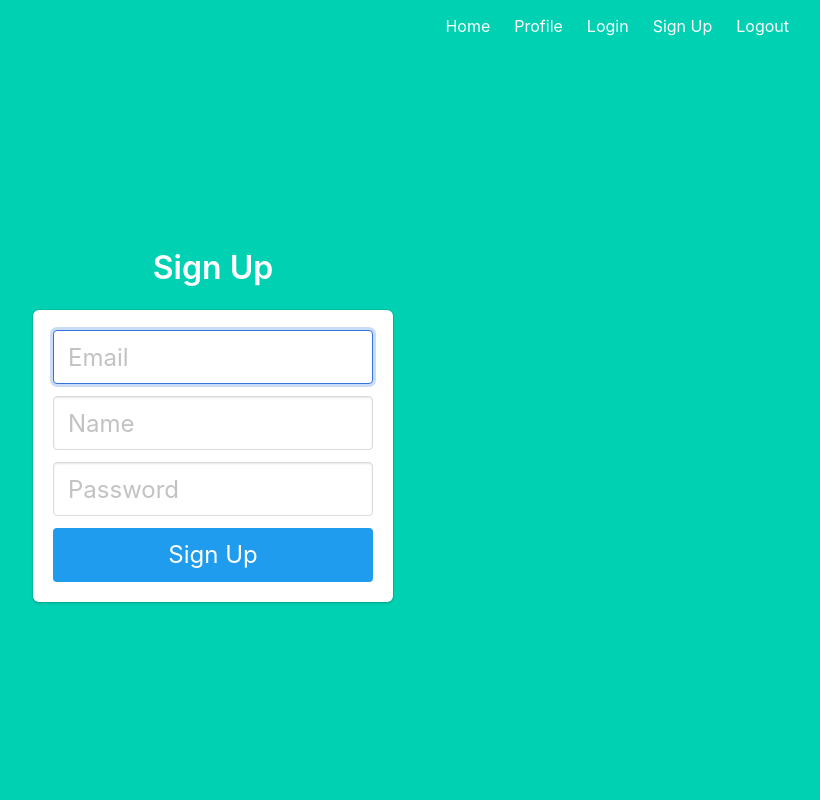
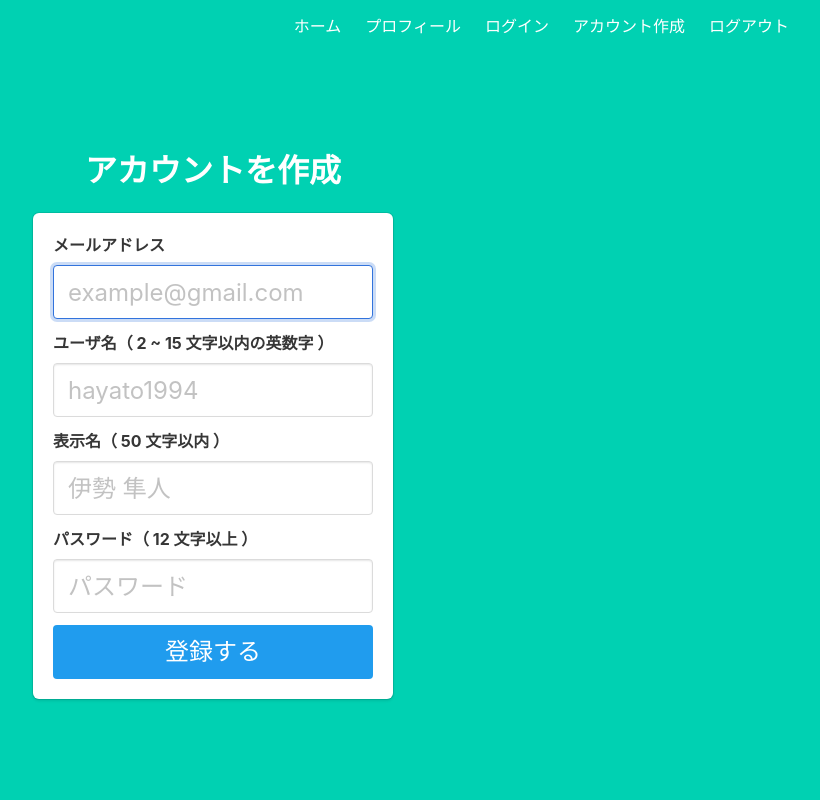
Before and after one commit to hayatoise/sample-flask-login, a Flask app: page /signup in a window 1280 px wide. Shown: the whole page, without its empty margins (427-1247 px from the left). Run offline with Flask 2, Linux system fonts and the light colour scheme; parts of the project's set-up code (start-up, migrations or seed data) failed here and were passed over.

Commit message:
feat: アカウント作成機能を作成

```diff
--- a/application/auth.py
+++ b/application/auth.py
@@ -1,4 +1,10 @@
-from flask import Blueprint, render_template
+from typing import Text
+
+from flask import Blueprint, render_template, redirect, url_for, request, flash
+from werkzeug.security import generate_password_hash, check_password_hash
+
+from application.models import User
+from application.database import db
 
 auth = Blueprint('auth', __name__)
 
@@ -8,9 +14,75 @@ def login():
     return render_template('login.html')
 
 
-@auth.route('/signup')
-def signup():
+@auth.route('/signup', methods=['GET'])
+def signup() -> Text:
     return render_template('signup.html')
+
+
+@auth.route('/signup', methods=['POST'])
+def signup_post() -> Text:
+    name = request.form.get('name')
+    display_name = request.form.get('display_name')
+    email = request.form.get('email')
+    password = request.form.get('password')
+
+    # フォームの空欄を確認
+    if name == '' or display_name == '' or email == '' or password == '':
+        flash('ユーザ名、表示名、メールアドレスまたはパスワードが空欄です')
+        return redirect(url_for('auth.signup'))
+
+    # メールアドレスの重複を確認
+    user_by_email = User.query.filter_by(email=email).first()
+    if user_by_email:
+        flash('このメールアドレスは既に使われています')
+        return redirect(url_for('auth.signup'))
+
+    # ユーザ名の重複を確認
+    user_by_name = User.query.filter_by(name=name).first()
+    if user_by_name:
+        flash('このユーザ名は既に使われています')
+        return redirect(url_for('auth.signup'))
+
+    # ユーザ名は 2 ~ 15 文字以内
+    if not 2 <= len(name) <= 15:
+        flash('ユーザ名は 2 ~ 15 文字以内にして下さい')
+        return redirect(url_for('auth.signup'))
+
+    # ユーザ名は英数字のみ
+    if name.isalnum() is True:
+        name = request.form.get('name').lower()
+    else:
+        flash('ユーザ名は英数字のみにして下さい')
+
+    # 表示名は 50 文字以内
+    if not 1 <= len(display_name) <= 50:
+        flash('表示名は 50 文字以内にして下さい')
+        return redirect(url_for('auth.signup'))
+
+    # メールアドレスは 6 ~ 254 文字以内
+    if not 6 <= len(email) <= 254:
+        flash('メールアドレスは 6 ~ 254 文字以内にして下さい')
+        return redirect(url_for('auth.signup'))
+
+    # パスワードの長さは 12 文字以上
+    if not 12 <= len(password):
+        flash('パスワードは 12 文字以上にして下さい')
+        return redirect(url_for('auth.signup'))
+
+    hashed_password = generate_password_hash(password, method='sha256')
+
+    new_user = User(name=name, display_name=display_name, email=email, password=hashed_password)
+
+    try:
+        db.session.add(new_user)
+        db.session.commit()
+    except Exception:
+        db.session.rollback()
+        raise
+    finally:
+        db.session.close()
+
+    return redirect(url_for('auth.login'))
 
 
 @auth.route('/logout')
--- a/application/config.py
+++ b/application/config.py
@@ -4,6 +4,7 @@ import os
 class DevelopmentConfig:
     # Flask
     DEBUG = True
+    SECRET_KEY = os.urandom(24)
 
     # SQLAlchemy
     SQLALCHEMY_DATABASE_URI = 'mysql+pymysql://{user}:{password}@{host}:{port}/database?charset=utf8mb4'.format(**{
--- a/application/templates/base.html
+++ b/application/templates/base.html
@@ -19,19 +19,19 @@
                 <div id="navbarMenuHeroA" class="navbar-menu">
                     <div class="navbar-end">
                         <a href="{{ url_for('main.index') }}" class="navbar-item">
-                            Home
+                            ホーム
                         </a>
                         <a href="{{ url_for('main.profile') }}" class="navbar-item">
-                            Profile
+                            プロフィール
                         </a>
                         <a href="{{ url_for('auth.login') }}" class="navbar-item">
-                            Login
+                            ログイン
                         </a>
                         <a href="{{ url_for('auth.signup') }}" class="navbar-item">
-                            Sign Up
+                            アカウント作成
                         </a>
                         <a href="{{ url_for('auth.logout') }}" class="navbar-item">
-                            Logout
+                            ログアウト
                         </a>
                     </div>
                 </div>
--- a/application/templates/signup.html
+++ b/application/templates/signup.html
@@ -2,28 +2,46 @@
 
 {% block content %}
 <div class="column is-4 is-offset-4">
-    <h3 class="title">Sign Up</h3>
+    <h3 class="title">アカウントを作成</h3>
     <div class="box">
+        {% with messages = get_flashed_messages() %}
+        {% if messages %}
+        <div class="notification is-danger">
+            {{ messages[0] }}。
+        </div>
+        {% endif %}
+        {% endwith %}
         <form method="POST" action="/signup">
             <div class="field">
                 <div class="control">
-                    <input class="input is-large" type="email" name="email" placeholder="Email" autofocus="">
+                    <label class="label">メールアドレス</label>
+                    <input class="input is-large" type="email" name="email" placeholder="example@gmail.com"
+                           autofocus="">
                 </div>
             </div>
 
             <div class="field">
                 <div class="control">
-                    <input class="input is-large" type="text" name="name" placeholder="Name" autofocus="">
+                    <label class="label">ユーザ名（ 2 ~ 15 文字以内の英数字 ）</label>
+                    <input class="input is-large" type="text" name="name" placeholder="hayato1994" autofocus="">
                 </div>
             </div>
 
             <div class="field">
                 <div class="control">
-                    <input class="input is-large" type="password" name="password" placeholder="Password">
+                    <label class="label">表示名（ 50 文字以内 ）</label>
+                    <input class="input is-large" type="text" name="display_name" placeholder="伊勢 隼人" autofocus="">
                 </div>
             </div>
 
-            <button class="button is-block is-info is-large is-fullwidth">Sign Up</button>
+            <div class="field">
+                <div class="control">
+                    <label class="label">パスワード（ 12 文字以上 ）</label>
+                    <input class="input is-large" type="password" name="password" placeholder="パスワード">
+                </div>
+            </div>
+
+            <button class="button is-block is-info is-large is-fullwidth">登録する</button>
         </form>
     </div>
 </div>
```
